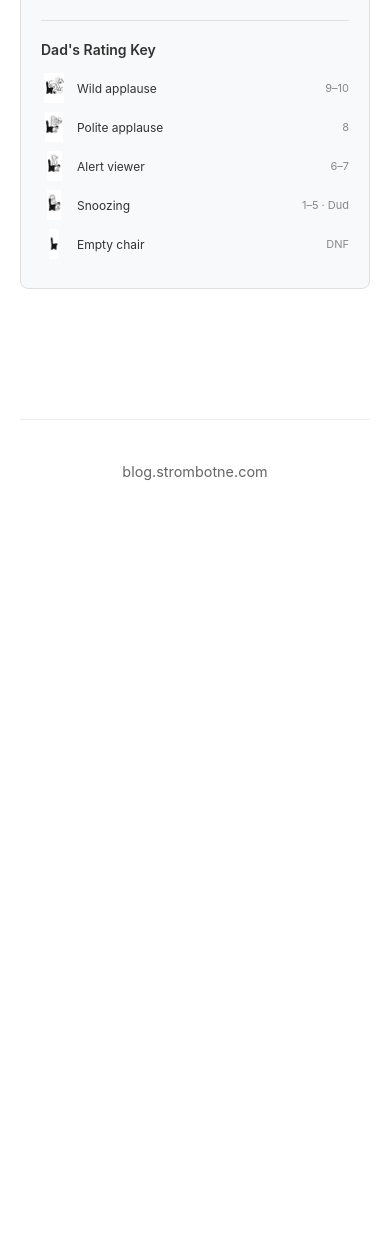
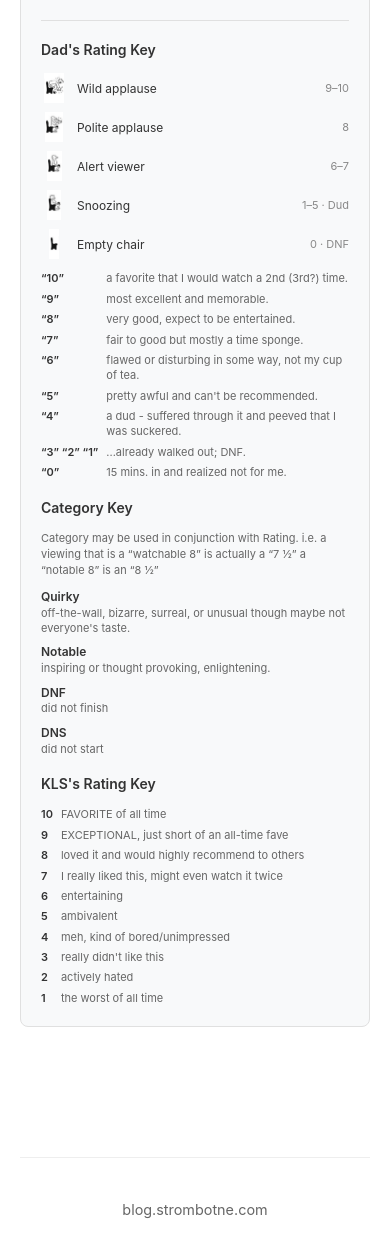
Before and after one commit to clintons/Movie-Ratings, a Flask app: template app/templates/index.html in a window 390 px wide. Shown: the part 875-2121 px from the top of the page. Before the commit the page ends 1355 px from the top, so only its background shows below. Run offline with Flask 3, Linux system fonts and the light colour scheme; the template is opened without the code that fills it, so the values that code supplies are empty; some libraries are stand-ins or nearby versions.

Commit message:
Auto-sync from prod: 2026-09-19 12:39 UTC

```diff
--- a/app/app.py
+++ b/app/app.py
@@ -109,6 +109,20 @@ def get_unique_values(column_name):
     cur.close()
     conn.close()
     return values
+
+# Categories offered in the dropdowns even before any movie uses them.
+EXTRA_CATEGORIES = ['DNS']
+
+# Did not start / did not finish: listed without a poster, so none is fetched
+# for them and their category has no poster grid.
+NO_POSTER_CATEGORIES = {'dns', 'dnf'}
+
+def get_categories():
+    """Categories in use, plus EXTRA_CATEGORIES, A-Z ignoring case"""
+    values = get_unique_values('dad_category')
+    in_use = {v.strip().lower() for v in values}
+    values += [c for c in EXTRA_CATEGORIES if c.lower() not in in_use]
+    return sorted(values, key=str.lower)
 
 # Menu order for the condensed genre list; any genre not listed sorts after these, A-Z
 GENRE_ORDER = [
@@ -261,6 +275,8 @@ def index():
 
     # Fetch posters for movies (in background, don't block page load)
     for movie in movies:
+        if (movie.get('dad_category') or '').strip().lower() in NO_POSTER_CATEGORIES:
+            continue
         if not movie.get('poster_path'):
             poster_url = fetch_and_save_poster(movie['title'], movie['year'], movie['id'])
             # Update database with poster path
@@ -278,6 +294,8 @@ def index():
     grid_title = None
     if page == 1 and not (search or filter_genre):
         grid_title = filter_category or 'Greatest of All Time'
+    if (grid_title or '').strip().lower() in NO_POSTER_CATEGORIES:
+        grid_title = None
     grid_movies, grid_total = [], 0
     if grid_title:
         cur.execute("""
@@ -300,7 +318,7 @@ def index():
     total_pages = (total + per_page - 1) // per_page
 
     # Get unique categories and genres for dropdowns
-    categories = get_unique_values('dad_category')
+    categories = get_categories()
     genres = get_genres()
 
     return render_template('index.html',
@@ -366,7 +384,7 @@ def add_movie():
         return redirect(url_for('index'))
 
     # GET request - get unique values for dropdowns
-    categories = get_unique_values('dad_category')
+    categories = get_categories()
     genres = get_genres()
 
     return render_template('add_movie.html', categories=categories, genres=genres)
@@ -437,7 +455,7 @@ def edit_movie(movie_id):
         return "Movie not found", 404
 
     # Get unique values for dropdowns (same as add_movie)
-    categories = get_unique_values('dad_category')
+    categories = get_categories()
     genres = get_genres()
 
     # Determine poster status
--- a/app/templates/index.html
+++ b/app/templates/index.html
@@ -6,19 +6,23 @@
 {% macro dad_badge(rating, category) -%}
     {%- set cat = (category or '')|trim|lower -%}
     {%- set n = (rating or '')|trim|int(0) -%}
-    {%- set icon = 'empty-chair.png' if cat == 'dnf'
+    {#- A literal 0 also gets the empty chair; |int(0) alone can't tell 0 from junk -#}
+    {%- set zero = (rating or '')|trim in ['0', '0.0'] -%}
+    {%- set icon = 'empty-chair.png' if cat == 'dnf' or zero
         else ('snoozing.png' if cat == 'dud'
         else ('wild-applause.png' if n >= 9
         else ('polite-applause.png' if n == 8
         else ('alert-viewer.png' if n >= 6
         else ('snoozing.png' if n >= 1 else none))))) -%}
     {%- set alt = 'Empty chair (did not finish)' if cat == 'dnf'
+        else ('Empty chair (0/10)' if zero
         else ('Snoozing (dud)' if cat == 'dud'
         else ('Wild applause (' ~ n ~ '/10)' if n >= 9
         else ('Polite applause (8/10)' if n == 8
         else ('Alert viewer (' ~ n ~ '/10)' if n >= 6
-        else ('Snoozing (' ~ n ~ '/10)' if n >= 1 else ''))))) -%}
+        else ('Snoozing (' ~ n ~ '/10)' if n >= 1 else '')))))) -%}
     {%- if icon -%}
+        {%- if (rating or '')|trim %}{{ rating|trim }} {% endif -%}
         <img class="dad-rating-icon" src="{{ url_for('static', filename='ratings/' ~ icon) }}" alt="{{ alt }}" title="{{ alt }}">
     {%- else -%}
         {{ rating }}
@@ -63,15 +67,21 @@
         <!-- Movie List -->
         <div class="movie-list">
             {% for movie in movies %}
-            <div class="movie-item">
+            {#- DNS/DNF: title, ratings, category, dates and IMDB only - no poster -#}
+            {%- set dad_cat = (movie.dad_category or '')|trim|lower -%}
+            {%- set brief = dad_cat in ['dns', 'dnf'] %}
+            <div class="movie-item{{ ' movie-item--brief' if brief }}">
+                {% if not brief %}
                 <div class="movie-poster">
                     <img src="{{ movie.poster_path or '/static/posters/placeholder.jpg' }}"
                          alt="{{ movie.title }} poster">
                 </div>
+                {% endif %}
                 <div class="movie-details">
                     <h2>{{ movie.title }}</h2>
 
                     <div class="movie-info">
+                        {% if not brief %}
                         <div class="info-row">
                             <span class="label">Year:</span>
                             <span>{{ movie.year or ' ' }}</span>
@@ -91,8 +101,8 @@
                             <span class="label">Lang/Country:</span>
                             <span>{{ movie.lang_country or ' ' }}</span>
                         </div>
+                        {% endif %}
 
-                        {%- set dad_cat = (movie.dad_category or '')|trim|lower -%}
                         {%- set dad_show = movie.dad_rating or dad_cat in ['dud', 'dnf'] -%}
                         <div class="info-row ratings">
                             <span class="label">Ratings:</span>
@@ -271,7 +281,7 @@
             ('polite-applause.png', 'Polite applause', '8'),
             ('alert-viewer.png',    'Alert viewer',    '6–7'),
             ('snoozing.png',        'Snoozing',        '1–5 · Dud'),
-            ('empty-chair.png',     'Empty chair',     'DNF'),
+            ('empty-chair.png',     'Empty chair',     '0 · DNF'),
         ] -%}
         <div class="rating-legend">
             <h3>Dad's Rating Key</h3>
@@ -282,6 +292,57 @@
                 <span class="legend-applies">{{ applies }}</span>
             </div>
             {% endfor %}
+
+            {%- set rating_scale = [
+                ('10', "a favorite that I would watch a 2nd (3rd?) time."),
+                ('9', "most excellent and memorable."),
+                ('8', "very good, expect to be entertained."),
+                ('7', "fair to good but mostly a time sponge."),
+                ('6', "flawed or disturbing in some way, not my cup of tea."),
+                ('5', "pretty awful and can't be recommended."),
+                ('4', "a dud - suffered through it and peeved that I was suckered."),
+                ('3 2 1', "...already walked out; DNF."),
+                ('0', "15 mins. in and realized not for me."),
+            ] -%}
+            <dl class="rating-scale">
+                {% for score, meaning in rating_scale %}
+                <dt>{% for n in score.split() %}&ldquo;{{ n }}&rdquo;{{ ' ' if not loop.last }}{% endfor %}</dt>
+                <dd>{{ meaning }}</dd>
+                {% endfor %}
+            </dl>
+
+            <h3 class="legend-subtitle">Category Key</h3>
+            <p class="legend-note">Category may be used in conjunction with Rating. i.e. a viewing that is a &ldquo;watchable 8&rdquo; is actually a &ldquo;7&nbsp;&frac12;&rdquo; a &ldquo;notable 8&rdquo; is an &ldquo;8&nbsp;&frac12;&rdquo;</p>
+            <dl class="category-key">
+                <dt>Quirky</dt>
+                <dd>off-the-wall, bizarre, surreal, or unusual though maybe not everyone's taste.</dd>
+                <dt>Notable</dt>
+                <dd>inspiring or thought provoking, enlightening.</dd>
+                <dt>DNF</dt>
+                <dd>did not finish</dd>
+                <dt>DNS</dt>
+                <dd>did not start</dd>
+            </dl>
+
+            {%- set kls_scale = [
+                ('10', "FAVORITE of all time"),
+                ('9', "EXCEPTIONAL, just short of an all-time fave"),
+                ('8', "loved it and would highly recommend to others"),
+                ('7', "I really liked this, might even watch it twice"),
+                ('6', "entertaining"),
+                ('5', "ambivalent"),
+                ('4', "meh, kind of bored/unimpressed"),
+                ('3', "really didn't like this"),
+                ('2', "actively hated"),
+                ('1', "the worst of all time"),
+            ] %}
+            <h3 class="legend-subtitle">KLS's Rating Key</h3>
+            <dl class="rating-scale">
+                {% for score, meaning in kls_scale %}
+                <dt>{{ score }}</dt>
+                <dd>{{ meaning }}</dd>
+                {% endfor %}
+            </dl>
         </div>
     </aside>
 </div>
@@ -361,6 +422,10 @@
     flex-shrink: 0;
     position: sticky;
     top: 20px;
+    /* Taller than the viewport once the keys are added: scroll inside the panel */
+    max-height: calc(100vh - 40px);
+    overflow-y: auto;
+    box-sizing: border-box;
     background: #f8f9fa;
     padding: 20px;
     border-radius: 8px;
@@ -498,6 +563,57 @@
     font-size: 11px;
     color: #888;
     white-space: nowrap;
+}
+
+/* Number scale, under the rating icons */
+.rating-scale {
+    display: grid;
+    grid-template-columns: auto 1fr;
+    column-gap: 8px;
+    row-gap: 5px;
+    margin: 12px 0 0 0;
+    font-size: 11px;
+    line-height: 1.4;
+}
+
+.rating-scale dt {
+    font-weight: 600;
+    color: #333;
+    white-space: nowrap;
+}
+
+.rating-scale dd {
+    margin: 0;
+    color: #666;
+}
+
+/* Category key, under Dad's rating key */
+.rating-legend .legend-subtitle {
+    margin-top: 16px;
+}
+
+.legend-note {
+    font-size: 11px;
+    color: #666;
+    line-height: 1.45;
+    margin: 0 0 10px 0;
+}
+
+.category-key {
+    margin: 0;
+    font-size: 12px;
+    line-height: 1.4;
+}
+
+.category-key dt {
+    font-weight: 600;
+    color: #333;
+}
+
+.category-key dd {
+    margin: 0 0 8px 0;
+    color: #666;
+    font-size: 11px;
 }
 
 /* Movie List */
@@ -654,6 +770,8 @@
     .controls-sidebar {
         width: 100%;
         position: static;
+        max-height: none;
+        overflow-y: visible;
         order: 1 !important; /* Sidebar first on mobile */
     }
 
```
